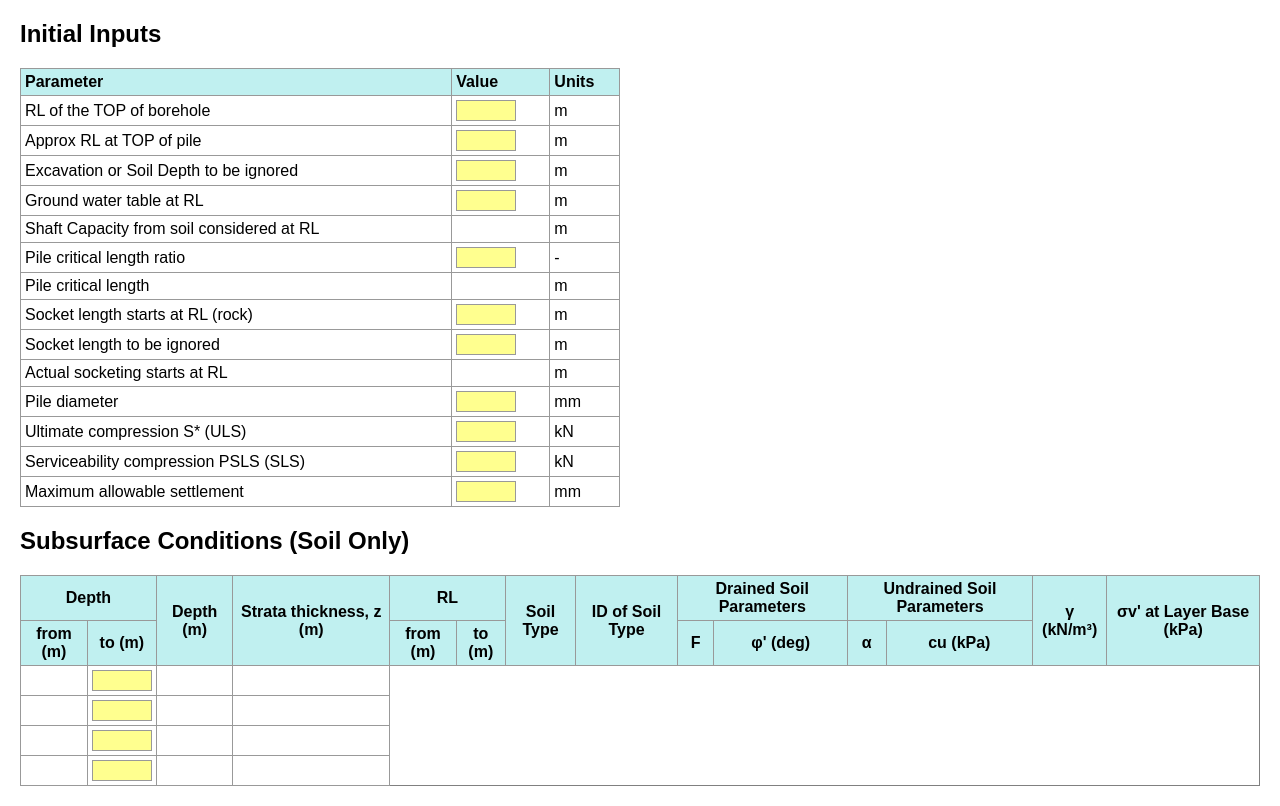
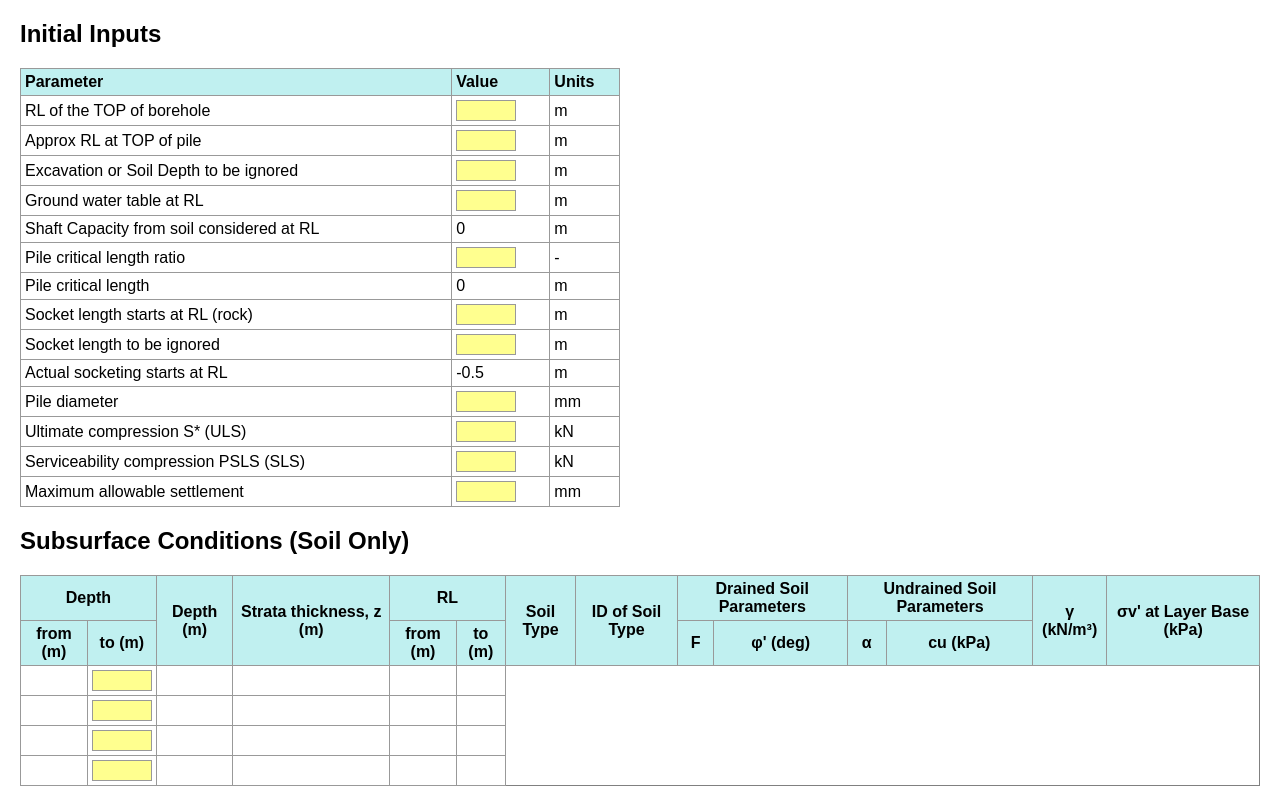
Before and after one commit to mimid919/Pile_Rock_Socket_Design, a website built with Vite: page index.html in a window 1280 px wide. Built offline with nearby package versions, Linux system fonts and the light colour scheme.

Commit message:
soil table: RL section printing correctly (inputs are not intialised to blank so they are showing other numbers like -0.5"

```diff
--- a/index.html
+++ b/index.html
@@ -60,7 +60,7 @@
 
     <tr>
       <td>Pile critical length</td>
-      <td id="critical_length"></td>
+      <td id="critical_length">0</td>
       <td>m</td>
     </tr>
 
@@ -78,7 +78,7 @@
 
     <tr>
       <td>Actual socketing starts at RL</td>
-      <td id="actual_socket">0</td>
+      <td id="actual_socket"></td>
       <td>m</td>
     </tr>
 
@@ -141,24 +141,32 @@
         <td><input type="number" id="soilDepthTo1" /></td>
         <td class="soilDepthTo1_value" ></td>
         <td id = "strataThickness1"></td>
+        <td id="soilRLfrom1" ></td>
+        <td id="soilRLto1" ></td>
       </tr>
       <tr>
         <td class="soilDepthTo1_value" ></td>
         <td><input type="number" id="soilDepthTo2" /></td>
         <td class="soilDepthTo2_value" ></td>
-        <td id = strataThickness2></td>
+        <td id = "strataThickness2"></td>
+        <td id="soilRLfrom2" ></td>
+        <td id="soilRLto2" ></td>
       </tr>
       <tr>
         <td class="soilDepthTo2_value" ></td>
         <td><input type="number" id="soilDepthTo3" /></td>
         <td class="soilDepthTo3_value" ></td>
-        <td id = strataThickness3></td>
+        <td id = "strataThickness3"></td>
+        <td id="soilRLfrom3" ></td>
+        <td id="soilRLto3" ></td>
       </tr>
       <tr>
         <td class="soilDepthTo3_value" ></td>
         <td><input type="number" id="soilDepthTo4" /></td>
         <td class="soilDepthTo4_value" ></td>
-        <td id = strataThickness4></td>
+        <td id = "strataThickness4"></td>
+        <td id="soilRLfrom4" ></td>
+        <td id="soilRLto4" ></td>
       </tr>
   </tbody>
 </table>
--- a/src/calculations.js
+++ b/src/calculations.js
@@ -1,3 +1,7 @@
+//helper function
+const round = (num, dp = 2) =>
+  Math.round(num * 10**dp) / 10**dp;
+
 
 //----------------------------------------- INITIAL TABLE -----------------------------------------------
 export function initialInputsTable(inputs) {
@@ -13,45 +17,84 @@ export function initialInputsTable(inputs) {
     };
   }
 
-  const shaft_rl = rl_pile_top - soil_ignore;
-  const critical_length = (critical_ratio * pile_diameter) / 1000;
+  const shaft_rl = round(rl_pile_top - soil_ignore);
+  const critical_length = round((critical_ratio * pile_diameter) / 1000);
   let actual_socket = -1;
   if ((rl_pile_top - 0.5 ) >  socket_start) {
     actual_socket = socket_start;
   } else {
-    actual_socket = rl_pile_top - 0.5;
+    actual_socket = round(rl_pile_top - 0.5);
   }
 
   return { shaft_rl, critical_length, actual_socket };
 }
 
 //----------------------------------------- SOIL TABLE - STRATA THICKNESS -----------------------------------------------
-export function soilStrataThickness(inputs){
-    const { soilDepthTo1, soilDepthTo2, soilDepthTo3, soilDepthTo4, rl_borehole, shaft_rl, socket_start } = inputs;
+export function soilTable(inputs){
+  const { soilDepthTo1, soilDepthTo2, soilDepthTo3, soilDepthTo4, rl_borehole, shaft_rl, socket_start,
+    rl_pile_top
+    } = inputs;
 
-  if (!areInputsFilled(inputs)) {
+  // All but shaft_rl are inputs
+  if (!soilDepthTo1 || !soilDepthTo2 || !soilDepthTo3 || !soilDepthTo4 || !rl_borehole || !rl_pile_top || !socket_start) {
     return {
       soilDepthFrom1: '',
       strataThickness2: '',
       strataThickness3: '',
       strataThickness4: '',
+      soilRLfrom1: '',
+      soilRLto1: '',
+      soilRLfrom2: '',
+      soilRLto2: '',
+      soilRLfrom3: '',
+      soilRLto3: '',
+      soilRLfrom4: '',
+      soilRLto4: '',
     };
   }
+
+  //------------ STRATA THICKNESS section ----------------//
 
     // Different section, special case for depth from 1, as it is calculated from initial inputs table
     let soilDepthFrom1 ;
     if (shaft_rl > socket_start){
       soilDepthFrom1 = rl_borehole - shaft_rl;
+      // console.log('returning l5- L9');
     } else {
       soilDepthFrom1 = '0.0';
-      console.log('Shaft RL is not greater than socket start, cannot calculate soil depth from 1');
     }
 
-    const strataThickness2 = soilDepthTo2 - soilDepthTo1;
-    const strataThickness3 = soilDepthTo3 - soilDepthTo2;
-    const strataThickness4 = soilDepthTo4 - soilDepthTo3;
+    const strataThickness2 = round(soilDepthTo2 - soilDepthFrom1);
+    const strataThickness3 = round(soilDepthTo3 - soilDepthTo2);
+    const strataThickness4 = round(soilDepthTo4 - soilDepthTo3);
 
-    return { soilDepthFrom1,strataThickness2, strataThickness3, strataThickness4 };
+    //------------ RL section ----------------//
+    const soilRLfrom1 = round(rl_pile_top - soilDepthFrom1);
+    const soilRLto1 = round(rl_pile_top - soilDepthTo1);
+    const soilRLfrom2 = round(rl_pile_top - soilDepthTo1);
+    const soilRLto2 = round(rl_pile_top - soilDepthTo2);
+    const soilRLfrom3 = round(rl_pile_top - soilDepthTo2);
+    const soilRLto3 = round(rl_pile_top - soilDepthTo3);
+    const soilRLfrom4 = round(rl_pile_top - soilDepthTo3);
+    const soilRLto4 = round(rl_pile_top - soilDepthTo4);
+
+
+
+    // Return all outputs
+    return {
+      soilDepthFrom1,
+      strataThickness2,
+      strataThickness3,
+      strataThickness4,
+      soilRLfrom1,
+      soilRLto1,
+      soilRLfrom2,
+      soilRLto2,
+      soilRLfrom3,
+      soilRLto3,
+      soilRLfrom4,
+      soilRLto4
+    };
 
 }
 
--- a/src/main.js
+++ b/src/main.js
@@ -1,4 +1,4 @@
-import { initialInputsTable, soilStrataThickness } from './calculations.js';
+import { initialInputsTable, soilTable } from './calculations.js';
 import { setMultipleValues } from './tableHandler.js';
 
 // All inputs you want to watch
@@ -24,34 +24,50 @@ function updateValueSpans(inputId) {
   valueCells.forEach(cell => (cell.textContent = inputEl.value));
 }
 
+
+
 // Main update function — updates _values and runs calculations
-function updateTable() {
-  // 1️⃣ Update all _value spans
+function updateInitialTable() {
   inputIds.forEach(updateValueSpans);
 
   const initialInputs = {
-    rl_pile_top: document.getElementById('rl_pile_top')?.value,
-    soil_ignore: document.getElementById('soil_ignore')?.value,
-    critical_ratio: document.getElementById('critical_ratio')?.value,
-    pile_diameter: document.getElementById('pile_diameter')?.value,
-    socket_start: document.getElementById('socket_start')?.value,
+    rl_pile_top: Number(document.getElementById('rl_pile_top')?.value) || 0,
+    soil_ignore: Number(document.getElementById('soil_ignore')?.value) || 0,
+    critical_ratio: Number(document.getElementById('critical_ratio')?.value) || 0,
+    pile_diameter: Number(document.getElementById('pile_diameter')?.value) || 0,
+    socket_start: Number(document.getElementById('socket_start')?.value) || 0,
   };
 
-  const soilStrataInputs = {
-    soilDepthTo1: document.getElementById('soilDepthTo1')?.value,
-    soilDepthTo2: document.getElementById('soilDepthTo2')?.value,
-    soilDepthTo3: document.getElementById('soilDepthTo3')?.value,
-    soilDepthTo4: document.getElementById('soilDepthTo4')?.value,
+  const derivedInitial = initialInputsTable(initialInputs);
+
+  // 4️⃣ Update DOM or table with derived values
+  setMultipleValues({...derivedInitial,});
+
+}
+
+function updateSoilTable() {
+  inputIds.forEach(updateValueSpans);
+
+
+  const soilInputs = {
+    soilDepthTo1: Number(document.getElementById('soilDepthTo1')?.value) || 0,
+    soilDepthTo2: Number(document.getElementById('soilDepthTo2')?.value) || 0,
+    soilDepthTo3: Number(document.getElementById('soilDepthTo3')?.value) || 0,
+    soilDepthTo4: Number(document.getElementById('soilDepthTo4')?.value) || 0,
+    rl_borehole: Number(document.getElementById('rl_borehole')?.value) || 0,
+    shaft_rl: Number(document.getElementById('shaft_rl')?.textContent) || 0,
+    socket_start: Number(document.getElementById('socket_start')?.value) || 0,
+    rl_pile_top: Number(document.getElementById('rl_pile_top')?.value) || 0,
   };
 
 
-  const derivedInitial = initialInputsTable(initialInputs);
-  const derivedSoilStrataThickness = soilStrataThickness(soilStrataInputs);
+  const derivedsoilTable = soilTable(soilInputs);
 
   // 4️⃣ Update DOM or table with derived values
-  setMultipleValues({...derivedInitial, ...derivedSoilStrataThickness});
+  setMultipleValues({...derivedsoilTable});
 
 }
+
 
 // Attach listeners to all inputs
 document.addEventListener('DOMContentLoaded', () => {
@@ -59,9 +75,13 @@ document.addEventListener('DOMContentLoaded', () => {
     const el = document.getElementById(id);
     if (!el) return;
 
-    el.addEventListener('input', updateTable);
+    el.addEventListener('input', () => {
+      updateInitialTable();
+      updateSoilTable();
+    });
   });
 
   // Initial call to populate _values and derived calculations
-  updateTable();
+  updateInitialTable();
+  updateSoilTable();
 });
```
